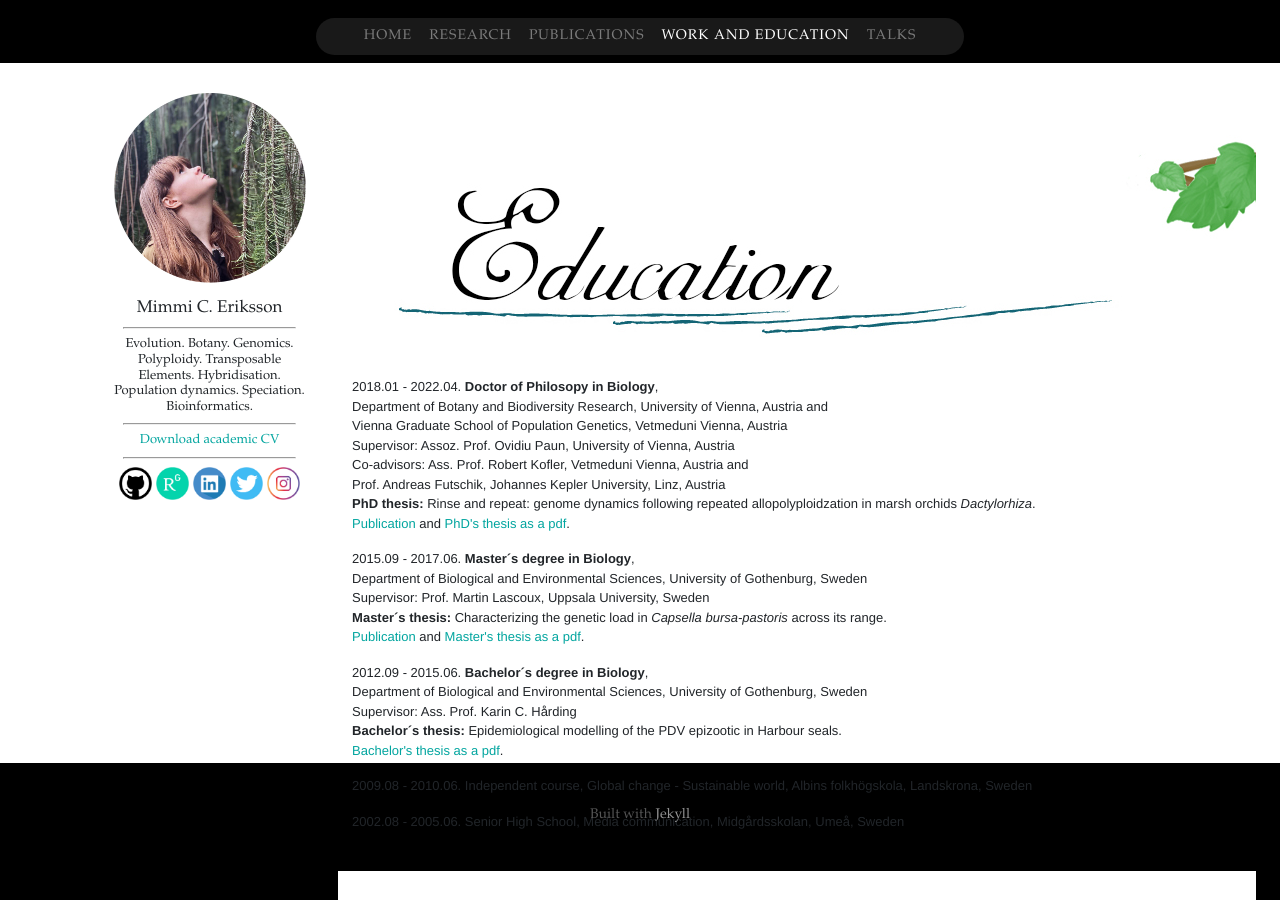
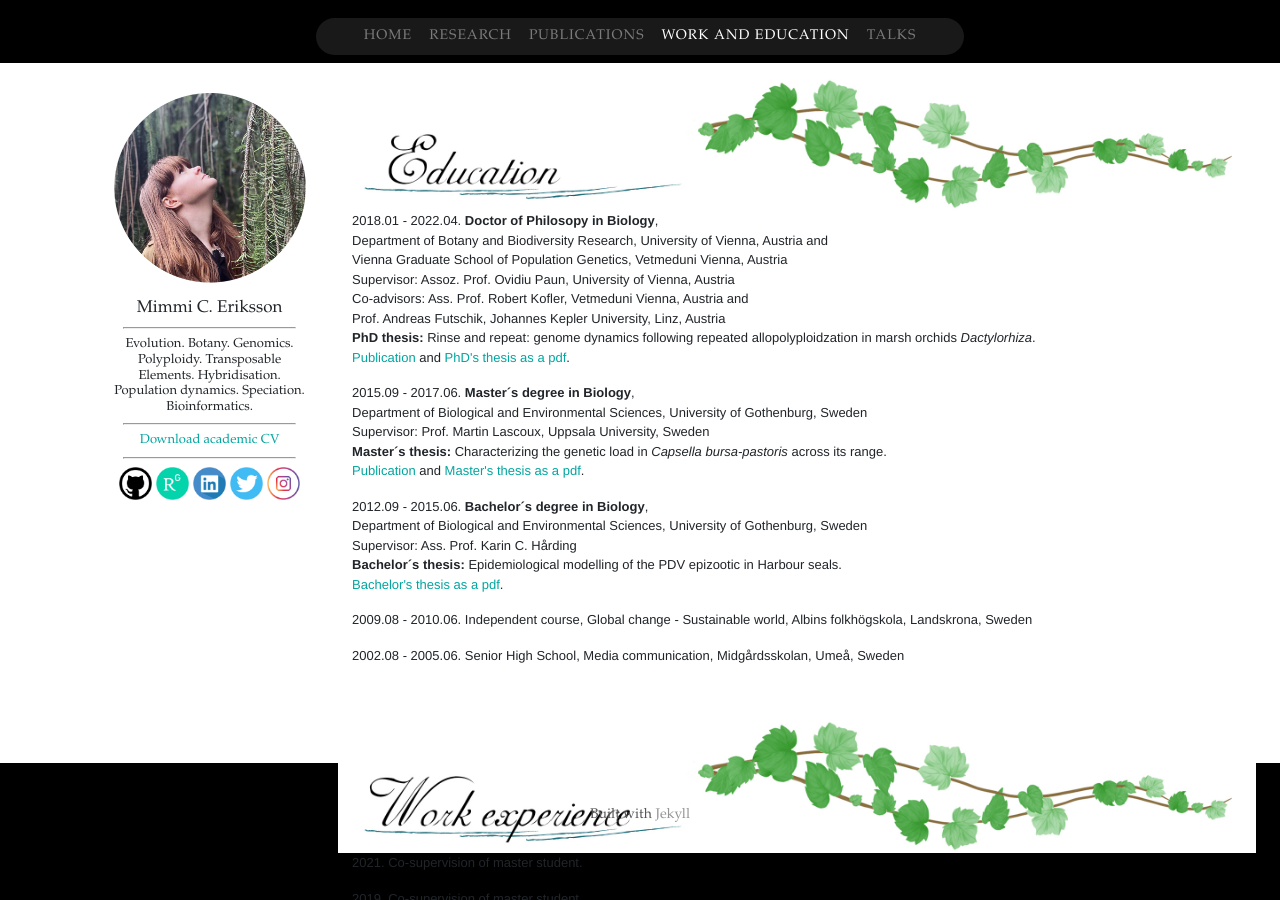
Before and after one commit to mc-er/mc-er.github.io, a Jekyll site: the page built from content-sites/w-and-e.html, in a window 1280 px wide and 900 px high. Built offline with Jekyll 4.4.1, drawn with Linux system fonts in a browser that asks for light colours.

Commit message:
Updated GitHub pages site with Jekyll

```diff
--- a/content-sites/projects.html
+++ b/content-sites/projects.html
@@ -5,7 +5,7 @@ permalink: /content-sites/projects/
 
 <div class="overflow-scroll">
   <header>
-      <p><img class="content-header-image" alt="" src="/assets/images/headers/projects.jpg"></p>
+      <p><img class="img-fluid float-start" alt="" src="/assets/images/headers/projects.jpg"></p>
   </header>
   <h3 style="text-align:left;margin-bottom: 5px;margin-top:10px;margin-left:30px;">Under construction.</h3>
 
--- a/content-sites/publications.html
+++ b/content-sites/publications.html
@@ -5,7 +5,7 @@ permalink: /content-sites/publications/
 
 <div class="overflow-scroll">
     <header>
-        <p><img class="content-header-image float-start" alt="" src="/assets/images/headers/publications.jpg"></p>
+        <p><img class="img-fluid float-start" alt="" src="/assets/images/headers/publications.jpg"></p>
     </header>
 
     <div class="content-text">
--- a/content-sites/research.html
+++ b/content-sites/research.html
@@ -5,7 +5,7 @@ permalink: /content-sites/research/
 
 <div class="overflow-scroll">
     <header>
-        <p><img class="content-header-image" alt="" src="/assets/images/headers/research.jpg"></p>
+        <p><img class="img-fluid float-start" alt="" src="/assets/images/headers/research.jpg"></p>
     </header>
 
     <div class="subSection content-text">
--- a/content-sites/talks.html
+++ b/content-sites/talks.html
@@ -5,7 +5,7 @@ permalink: /content-sites/talks/
 
 <div class="overflow-scroll">
     <header>
-        <p><img class="content-header-image" alt="" src="/assets/images/headers/talks.jpg"></p>
+        <p><img class="img-fluid float-start" alt="" src="/assets/images/headers/talks.jpg"></p>
     </header>
 
     <div class="content-text">
--- a/content-sites/w-and-e.html
+++ b/content-sites/w-and-e.html
@@ -5,7 +5,7 @@ permalink: /content-sites/w-and-e/
 
 <div class="overflow-scroll">
     <header>
-        <p><img class="content-header-image" alt="" src="/assets/images/headers/education.jpg"></p>
+        <p><img class="img-fluid float-start" alt="" src="/assets/images/headers/education.jpg"></p>
     </header>
     <div class="content-text">
         <p>2018.01 - 2022.04. <strong>Doctor of Philosopy in Biology</strong>, <br>
@@ -33,7 +33,7 @@ permalink: /content-sites/w-and-e/
     <br>
 
     <header>
-        <p><img class="content-header-image" alt="" src="/assets/images/headers/work.jpg"></p>
+        <p><img class="img-fluid float-start" alt="" src="/assets/images/headers/work.jpg"></p>
     </header>
     <div class="content-text">
         <p>2021. Co-supervision of master student.</p>
```
